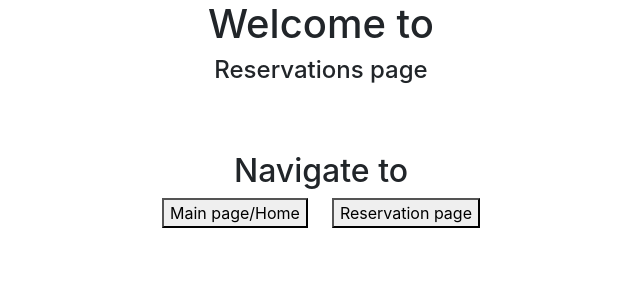
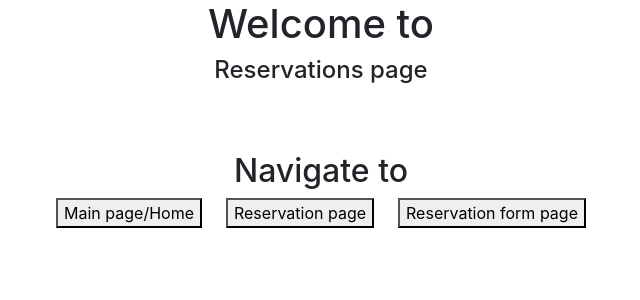
Before and after one commit to mohk1993/Moms-spaghetti, an Angular app: page /reservations in a window 1280 px wide. Shown: the top 300 px of the page, without its empty margins (319-959 px from the left). Built offline with nearby package versions, Linux system fonts and the light colour scheme.

Commit message:
navigation fix 1

```diff
--- a/src/app/home-layout/home/home.component.html
+++ b/src/app/home-layout/home/home.component.html
@@ -18,6 +18,8 @@
             <button [routerLink]="['/orders']" style="margin: 0 .75rem;">Orders page</button>
             <button [routerLink]="['/reservations']" style="margin: 0 .75rem;">Reservations page</button>
             <button [routerLink]="['/deliveries']" style="margin: 0 .75rem;">Deliveries page</button>
+            <button [routerLink]="['/employees']" style="margin: 0 .75rem;">Employees page</button>
+            <button [routerLink]="['/reviews']" style="margin: 0 .75rem;">Reviews page</button>
             <button [routerLink]="['/profit']" style="margin: 0 .75rem;">profit page</button>
             <button [routerLink]="['/dish']" style="margin: 0 .75rem;">dish page</button>
             <button [routerLink]="['/menu']" style="margin: 0 .75rem;">menu page</button>
--- a/src/app/home-layout/reservations-filler/reservation-form/reservation-form.component.html
+++ b/src/app/home-layout/reservations-filler/reservation-form/reservation-form.component.html
@@ -5,7 +5,7 @@
             <h1>Welcome to</h1>
         </div>
         <div class="col-12 d-flex justify-content-center">
-            <h4>Reservation page</h4>
+            <h4>Reservation form page</h4>
         </div>
 
         <div style="padding: 3rem 0;"></div>
--- a/src/app/home-layout/reservations-filler/reservation/reservation.component.html
+++ b/src/app/home-layout/reservations-filler/reservation/reservation.component.html
@@ -15,6 +15,7 @@
         </div>
         <div class="col-12 d-flex justify-content-center">
             <button [routerLink]="['/reservations']" style="margin: 0 .75rem;">Reservations page</button>
+            <button [routerLink]="['/reservations/form']" style="margin: 0 .75rem;">Reservation form page</button>
             <button [routerLink]="['/menu']" style="margin: 0 .75rem;">Menu page</button>
             <button (click)="openCancellation()" style="margin: 0 .75rem;">Cancellation dialog</button>
         </div>
--- a/src/app/home-layout/reservations-filler/reservations/reservations.component.html
+++ b/src/app/home-layout/reservations-filler/reservations/reservations.component.html
@@ -16,6 +16,7 @@
         <div class="col-12 d-flex justify-content-center">
             <button [routerLink]="['/']" routerLinkActive="router-link-active"  style="margin: 0 .75rem;">Main page/Home</button>
             <button [routerLink]="['/reservations/single']" routerLinkActive="router-link-active"  style="margin: 0 .75rem;">Reservation page</button>
+            <button [routerLink]="['/reservations/form']" routerLinkActive="router-link-active"  style="margin: 0 .75rem;">Reservation form page</button>
         </div>
 
     </div>
```
